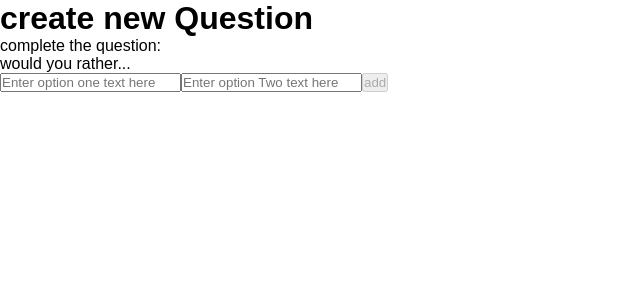
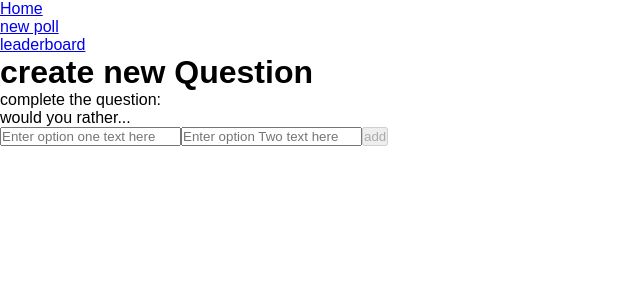
Before and after one commit to AbdulrhmanJo/WouldYouRather, a React (Create React App) app: page /add in a window 1280 px wide. Shown: the top 300 px of the page, without its empty margins (0-640 px from the left). Built offline with nearby package versions, Linux system fonts and the light colour scheme.

Commit message:
add routing to app

```diff
--- a/src/components/App.js
+++ b/src/components/App.js
@@ -6,6 +6,7 @@ import Home from './home'
 import PollPage from './pollPage'
 import Leaderboard from './Leaderboard'
 import NewPoll from './newPoll'
+import Navbar from './Navbar';
 class App extends Component {
   componentDidMount(){
     this.props.dispatch(handleInitialData())
@@ -15,11 +16,12 @@ class App extends Component {
     const { loading } = this.props
     return (
       <BrowserRouter>
+        <Navbar />
         <div className="container">
         { loading
         ? <p>Loading</p>
         : <div>
-            <Route path='/' exact component={NewPoll} />
+            <Route path='/' exact component={Home} />
             <Route path='/add' exact component={NewPoll} />
             <Route path='/leaderboard' exact component={Leaderboard} />
             <Route path='/questions/:id' exact component={PollPage} />
--- /dev/null
+++ b/src/components/Navbar.js
@@ -0,0 +1,30 @@
+import React from 'react'
+import {NavLink} from 'react-router-dom'
+
+const Navbar = (props) => {
+    return (
+        <nav>
+            <ul>
+                <li>
+                    <NavLink to="/" exact>
+                        Home
+                    </NavLink>
+                </li>
+                <li>
+                    <NavLink to="/add" exact>
+                        new poll
+                    </NavLink>
+                </li>
+                <li>
+                    <NavLink to="/leaderboard" exact>
+                        leaderboard
+                    </NavLink>
+                </li>
+
+            </ul>
+        </nav>
+
+    )
+}
+
+export default Navbar
```
